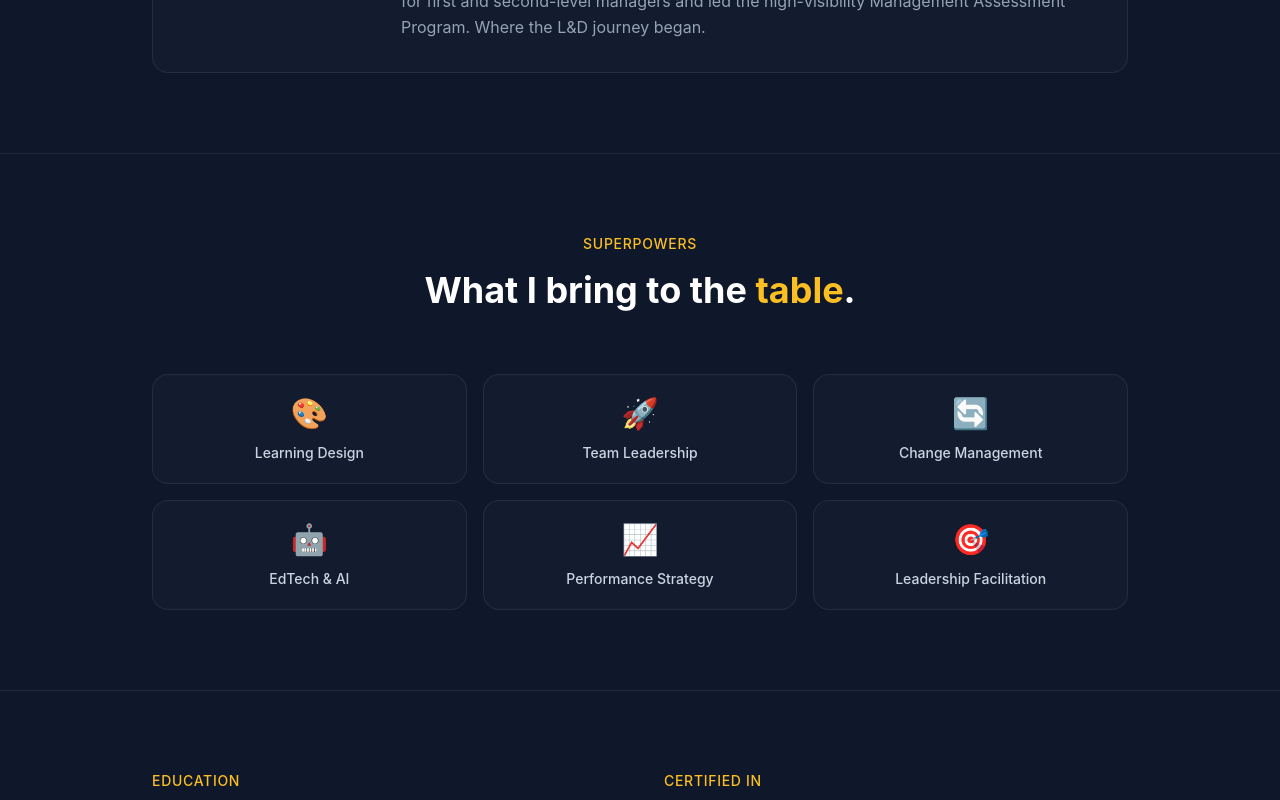
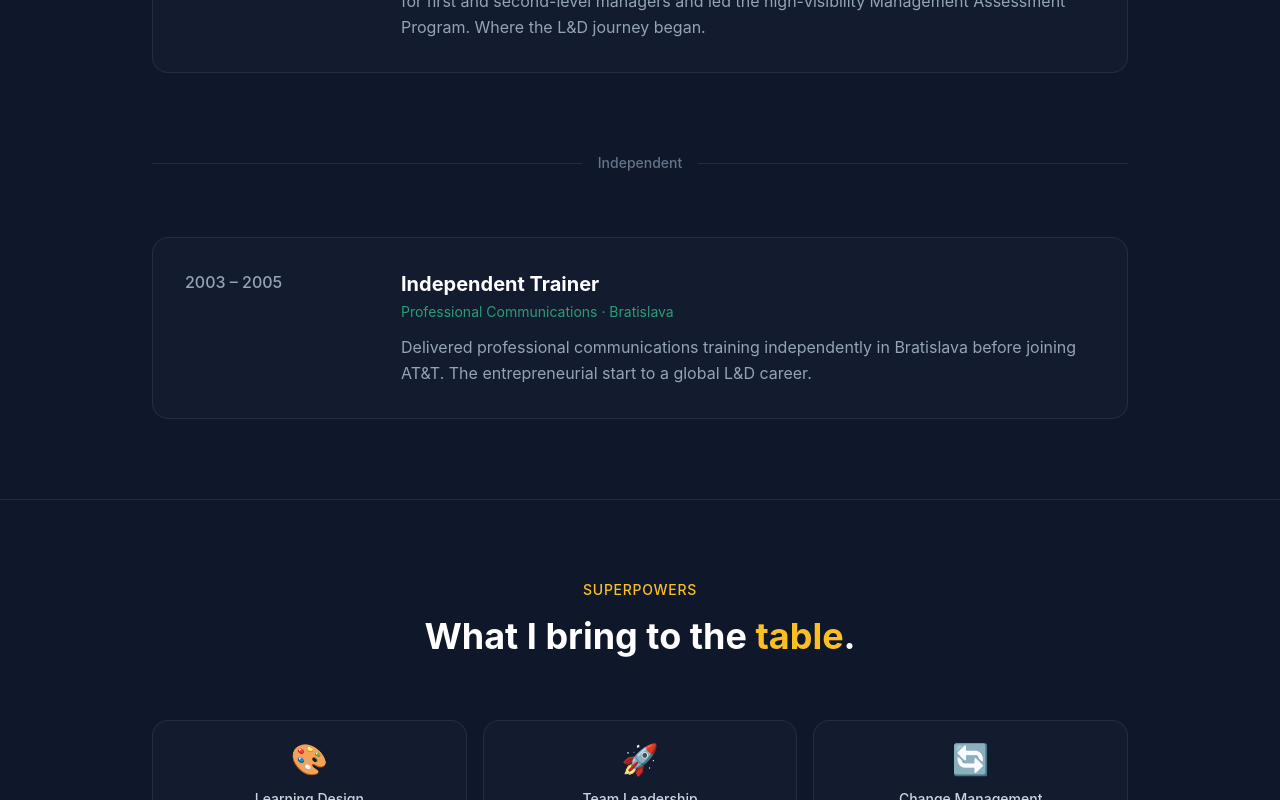
Before and after one commit to cvinirwin9455/skillscan, a Next.js app: page / in a window 1280 px wide. Shown: the part 4160-4960 px from the top of the page. Built offline with nearby package versions, Linux system fonts and the light colour scheme.

Commit message:
Add independent trainer role (2003-2005), update Bratislava years to 2003

```diff
--- a/src/app/page.tsx
+++ b/src/app/page.tsx
@@ -350,6 +350,32 @@ export default function Home() {
                 </div>
               </div>
             </div>
+
+            {/* Independent Section */}
+            <div className="pt-8 pb-4">
+              <div className="flex items-center gap-4">
+                <div className="h-px flex-1 bg-slate-700/50" />
+                <span className="text-slate-500 text-sm font-medium">Independent</span>
+                <div className="h-px flex-1 bg-slate-700/50" />
+              </div>
+            </div>
+
+            {/* Independent Trainer */}
+            <div className="relative group">
+              <div className="flex flex-col sm:flex-row gap-6 p-6 sm:p-8 rounded-2xl bg-slate-800/30 border border-slate-700/50 hover:border-slate-600 transition-colors">
+                <div className="sm:w-48 flex-shrink-0">
+                  <p className="text-slate-400 font-medium">2003 &ndash; 2005</p>
+                </div>
+                <div>
+                  <h3 className="text-xl font-bold mb-1">Independent Trainer</h3>
+                  <p className="text-emerald-400/70 text-sm mb-3">Professional Communications &middot; Bratislava</p>
+                  <p className="text-slate-400 leading-relaxed">
+                    Delivered professional communications training independently in Bratislava
+                    before joining AT&amp;T. The entrepreneurial start to a global L&amp;D career.
+                  </p>
+                </div>
+              </div>
+            </div>
           </div>
         </div>
       </section>
@@ -469,7 +495,7 @@ export default function Home() {
             <div className="flex flex-wrap justify-center gap-3">
               {[
                 { city: 'Springfield, MO', country: 'USA', flag: '🇺🇸', years: 'Early years' },
-                { city: 'Bratislava', country: 'Slovakia', flag: '🇸🇰', years: '2005–2019' },
+                { city: 'Bratislava', country: 'Slovakia', flag: '🇸🇰', years: '2003–2019' },
                 { city: 'Kosice', country: 'Slovakia', flag: '🇸🇰', years: '2007–2008' },
                 { city: 'London', country: 'England', flag: '🇬🇧', years: '2019–Present' },
               ].map(({ city, country, flag, years }) => (
```
